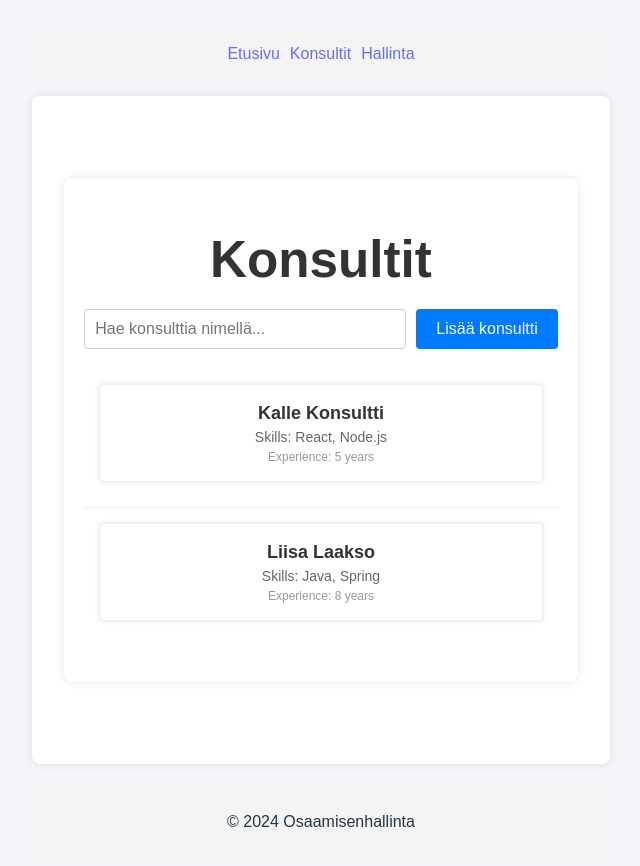
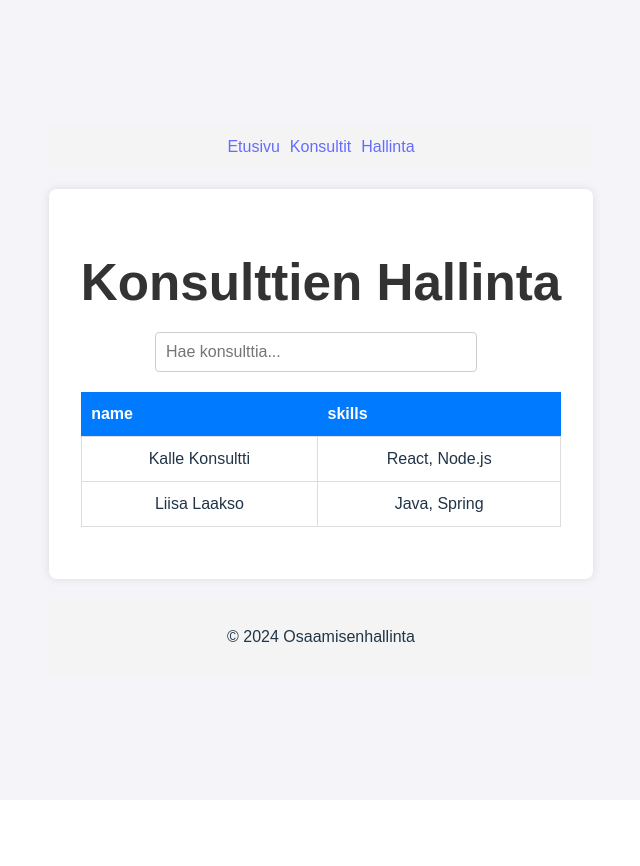
Before and after one commit to EKuuselaa/ConsultWizard, a React (Vite) app: page /consultants in a window 1280 px wide. Shown: the top 866 px of the page, without its empty margins (319-959 px from the left). After the commit the page ends 800 px from the top, so only its background shows below. Built offline with nearby package versions, Linux system fonts and the light colour scheme.

Commit message:
refactor: reorganize component structure and replace ConsultantCard with new layout components

```diff
--- a/src/App.jsx
+++ b/src/App.jsx
@@ -1,7 +1,7 @@
 import React from 'react';
 import { BrowserRouter as Router, Routes, Route } from 'react-router-dom';
-import Navbar from './components/Navbar';
-import Footer from './components/Footer';
+import Navbar from './components/layout/Navbar';
+import Footer from './components/layout/Footer';
 import './App.css';
 
 // Sivu- tai näkymäkomponentit
--- /dev/null
+++ b/src/components/ui/SearchBar.jsx
@@ -0,0 +1,23 @@
+import React from 'react';
+
+const SearchBar = ({ placeholder = 'Hae...', value, onChange }) => {
+  const inputStyle = {
+    padding: '10px',
+    width: '300px',
+    border: '1px solid #ccc',
+    borderRadius: '4px',
+    outline: 'none',
+  };
+
+  return (
+    <input
+      type="text"
+      placeholder={placeholder}
+      value={value}
+      onChange={(e) => onChange(e.target.value)}
+      style={inputStyle}
+    />
+  );
+};
+
+export default SearchBar;
--- /dev/null
+++ b/src/components/ui/Table.jsx
@@ -0,0 +1,48 @@
+import React from 'react';
+
+const Table = ({ columns, data }) => {
+  const tableStyle = {
+    width: '100%',
+    borderCollapse: 'collapse',
+    margin: '20px 0',
+  };
+
+  const headerStyle = {
+    backgroundColor: '#007bff',
+    color: '#fff',
+    textAlign: 'left',
+    padding: '10px',
+  };
+
+  const cellStyle = {
+    border: '1px solid #ddd',
+    padding: '10px',
+  };
+
+  return (
+    <table style={tableStyle}>
+      <thead>
+        <tr>
+          {columns.map((column, index) => (
+            <th key={index} style={headerStyle}>
+              {column}
+            </th>
+          ))}
+        </tr>
+      </thead>
+      <tbody>
+        {data.map((row, rowIndex) => (
+          <tr key={rowIndex}>
+            {columns.map((column, colIndex) => (
+              <td key={colIndex} style={cellStyle}>
+                {row[column]}
+              </td>
+            ))}
+          </tr>
+        ))}
+      </tbody>
+    </table>
+  );
+};
+
+export default Table;
--- a/src/pages/ConsultantsPage.jsx
+++ b/src/pages/ConsultantsPage.jsx
@@ -1,46 +1,35 @@
 import React, { useState, useEffect } from 'react';
-import ConsultantCard from '../components/ConsultantCard';
 import './ConsultantsPage.css';
+import SearchBar from '../components/ui/searchbar';
+import Table from '../components/ui/Table';
 
 const ConsultantsPage = () => {
-  const [consultants, setConsultants] = useState([]);
   const [searchTerm, setSearchTerm] = useState('');
+  const [isLoading, setIsLoading] = useState(false);
+  const [consultants, setConsultants] = useState([
+    { name: 'Kalle Konsultti', skills: 'React, Node.js' },
+    { name: 'Liisa Laakso', skills: 'Java, Spring' },
+  ]);
 
-  useEffect(() => {
-    const mockData = [
-      { id: 1, name: 'Kalle Konsultti', skills: ['React', 'Node.js'], experience: 5 },
-      { id: 2, name: 'Liisa Laakso', skills: ['Java', 'Spring'], experience: 8 },
-    ];
-    setConsultants(mockData);
-  }, []);
-
-  const filteredConsultants = consultants.filter((consultant) =>
-    consultant.name.toLowerCase().includes(searchTerm.toLowerCase())
+  const filteredConsultants = consultants.filter((c) =>
+    c.name.toLowerCase().includes(searchTerm.toLowerCase())
   );
 
+  const columns = ['name', 'skills'];
+
   return (
-    <div className="container">
-      <h1>Konsultit</h1>
-      <div className="search-container">
-        <input
-          type="text"
-          placeholder="Hae konsulttia nimellä..."
-          value={searchTerm}
-          onChange={(e) => setSearchTerm(e.target.value)}
-        />
-        <button>Lisää konsultti</button>
-      </div>
-      <ul className="consultant-list">
-        {filteredConsultants.map((consultant) => (
-          <li key={consultant.id} className="consultant-item">
-            <ConsultantCard
-              name={consultant.name}
-              skills={consultant.skills}
-              experience={consultant.experience}
-            />
-          </li>
-        ))}
-      </ul>
+    <div>
+      <h1>Konsulttien Hallinta</h1>
+      <SearchBar
+        placeholder="Hae konsulttia..."
+        value={searchTerm}
+        onChange={setSearchTerm}
+      />
+      {isLoading ? (
+        <Spinner />
+      ) : (
+        <Table columns={columns} data={filteredConsultants} />
+      )}
     </div>
   );
 };
```
Also changed, not shown: src/components/UserList.jsx (deleted, +0 -33 lines), src/components/ui/Button.jsx (added, +39 -0 lines), src/components/ui/spinner.jsx (added, +29 -0 lines), src/components/cards/ConsultantCard.css (renamed from src/components/ConsultantCard.css), src/components/cards/ConsultantCard.jsx (renamed from src/components/ConsultantCard.jsx), src/components/layout/Footer.jsx (renamed from src/components/Footer.jsx), src/components/layout/Navbar.jsx (renamed from src/components/Navbar.jsx).
